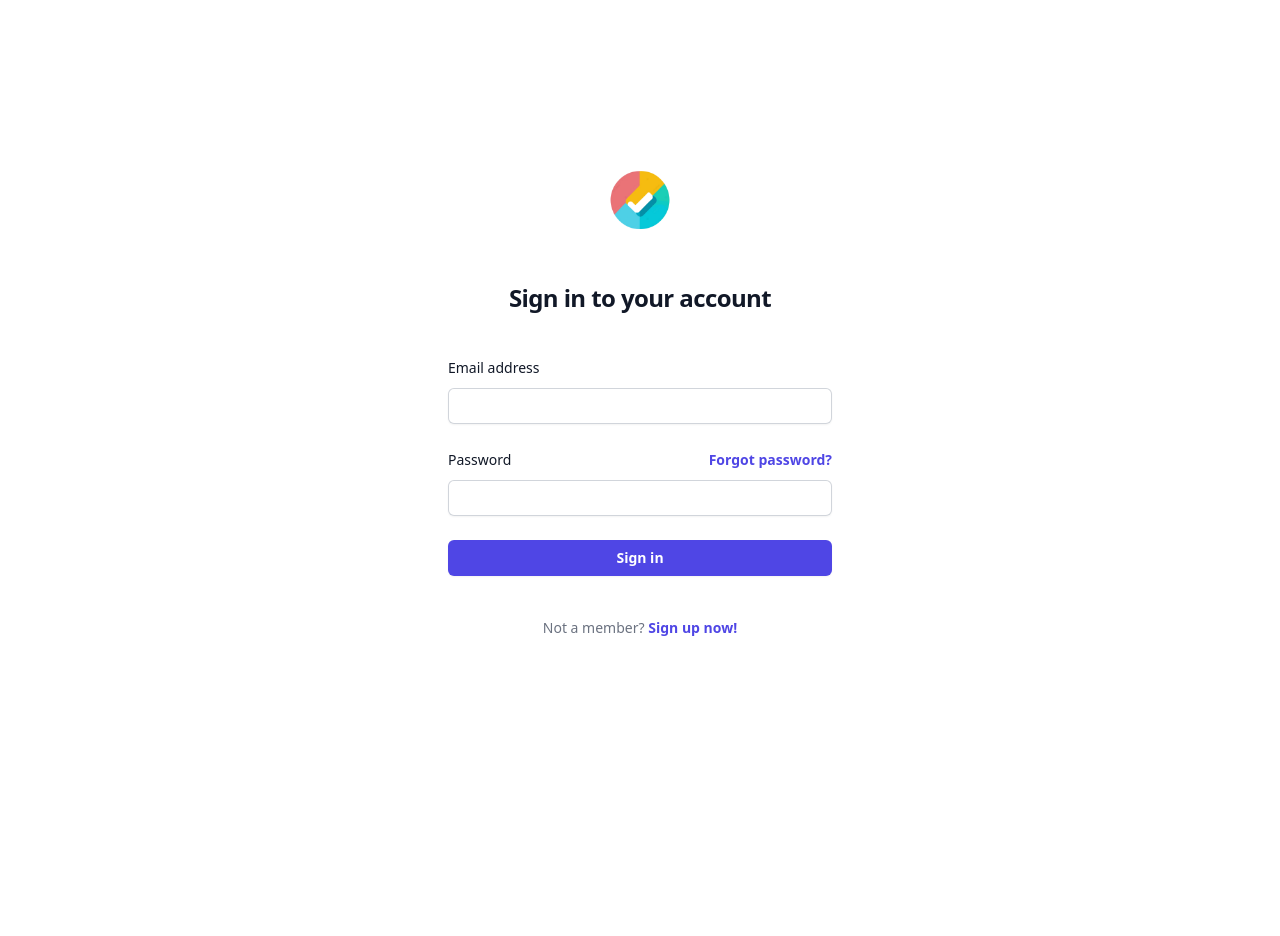
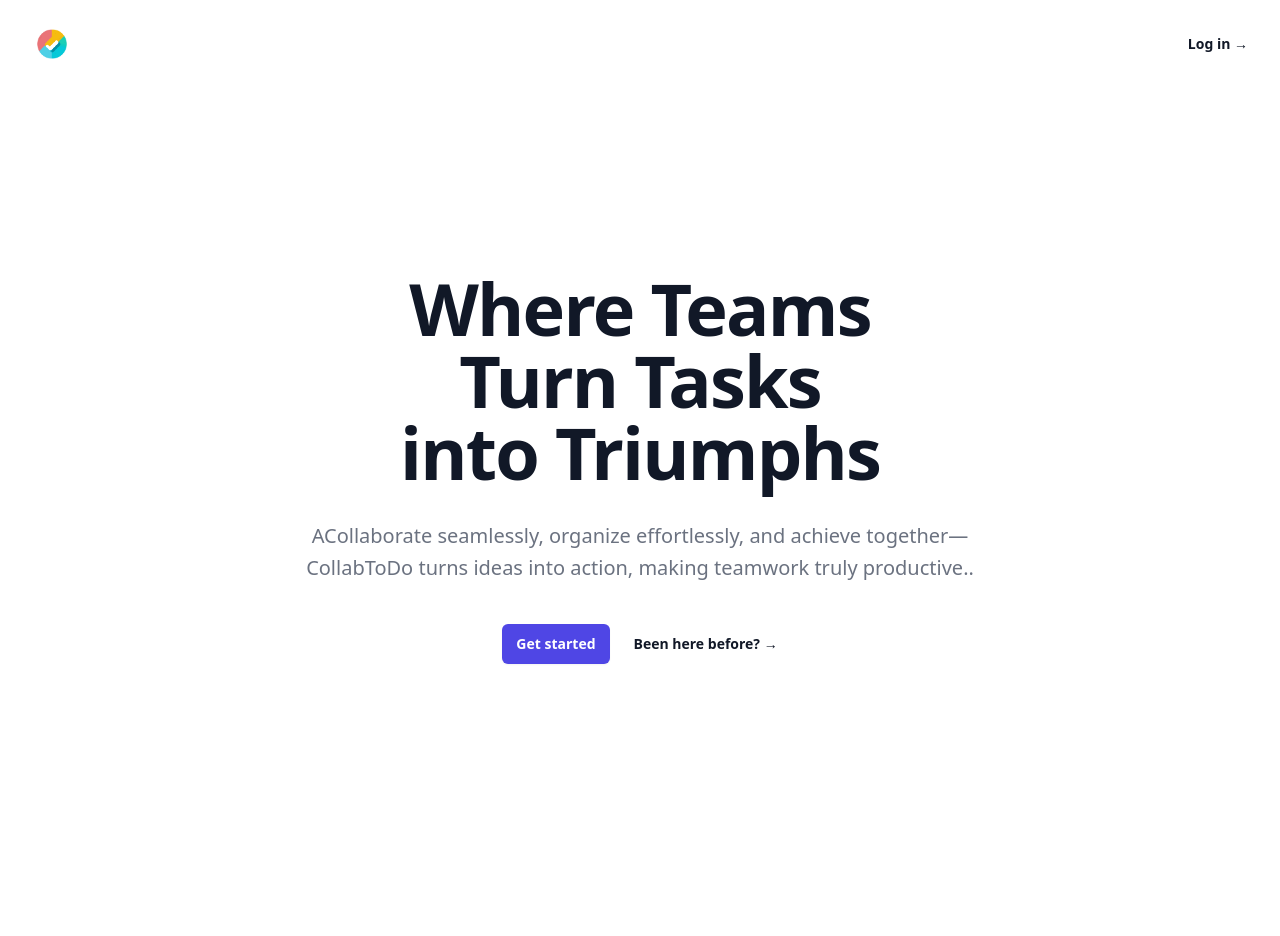
Before and after one commit to iAnisdev/CollabToDo, a Flask app: page /auth/ in a window 1280 px wide. Before the commit the page ends 636 px from the top, so only its background shows below. Run offline with Flask 2, Linux system fonts and the light colour scheme; some libraries are stand-ins or nearby versions.

Commit message:
:sparkles: landing page

```diff
--- a/app/routes/auth.py
+++ b/app/routes/auth.py
@@ -3,6 +3,9 @@ from flask import Blueprint, render_template , redirect , url_for
 bp = Blueprint('auth', __name__ , url_prefix='/auth' , template_folder='templates')
 
 @bp.route('/')
+def index():
+    return render_template('/auth/index.html')
+
 @bp.route('/login')
 def login():
     return render_template('/auth/login.html')
--- /dev/null
+++ b/app/templates/auth/index.html
@@ -0,0 +1,34 @@
+{% extends "shared/base.html" %}
+
+{% block title %}Welcome{% endblock %}
+
+{% block content %}
+<div class="bg-white overflow-hidden ">
+  <header class="absolute inset-x-0 top-0 z-50">
+    <nav class="flex items-center justify-between p-6 lg:px-8" aria-label="Global">
+      <div class="flex">
+        <a href="#" class="-m-1.5 p-1.5">
+          <span class="sr-only">CollabToDo</span>
+          <img class="h-10 w-auto" src="{{ url_for('static', filename='logo.png') }}" alt="CollabToDo Logo">
+        </a>
+      </div>
+      <div class="flex justify-end">
+        <a href="/auth/login" class="text-sm font-semibold text-gray-900">Log in <span aria-hidden="true">&rarr;</span></a>
+      </div>
+    </nav>
+  </header>
+    <div class="relative isolate">
+      <div class="mx-auto max-w-2xl py-32 sm:py-48 lg:py-56">
+        <div class="text-center">
+          <h1 class="text-balance text-5xl font-semibold tracking-tight text-gray-900 sm:text-7xl">Where Teams Turn Tasks into Triumphs</h1>
+          <p class="mt-8 text-pretty text-lg font-medium text-gray-500 sm:text-xl/8">ACollaborate seamlessly, organize effortlessly, and achieve together—CollabToDo turns ideas into action, making teamwork truly productive..</p>
+          <div class="mt-10 flex items-center justify-center gap-x-6">
+            <a href="/auth/register" class="rounded-md bg-indigo-600 px-3.5 py-2.5 text-sm font-semibold text-white shadow-sm hover:bg-indigo-500 focus-visible:outline focus-visible:outline-2 focus-visible:outline-offset-2 focus-visible:outline-indigo-600">Get started</a>
+            <a href="/auth/login" class="text-sm/6 font-semibold text-gray-900">Been here before? <span aria-hidden="true">→</span></a>
+          </div>
+        </div>
+      </div>
+    </div>
+</div>
+
+{% endblock %}
--- a/app/templates/shared/base.html
+++ b/app/templates/shared/base.html
@@ -6,6 +6,7 @@
     <meta name="viewport" content="width=device-width, initial-scale=1.0">
     <title>{% block title %}{% endblock %} - CollabToDo</title>
     <link rel="icon" href="{{ url_for('static', filename='favicon.ico') }}">
+    <script src="https://cdn.tailwindcss.com"></script>
 </head>
 
 <body class="h-full">
@@ -18,7 +19,5 @@
         {% endfor %}
         {% block content %}{% endblock %}
     </div>
-
-    <script src="https://cdn.tailwindcss.com"></script>
 </body>
 </html>
```
